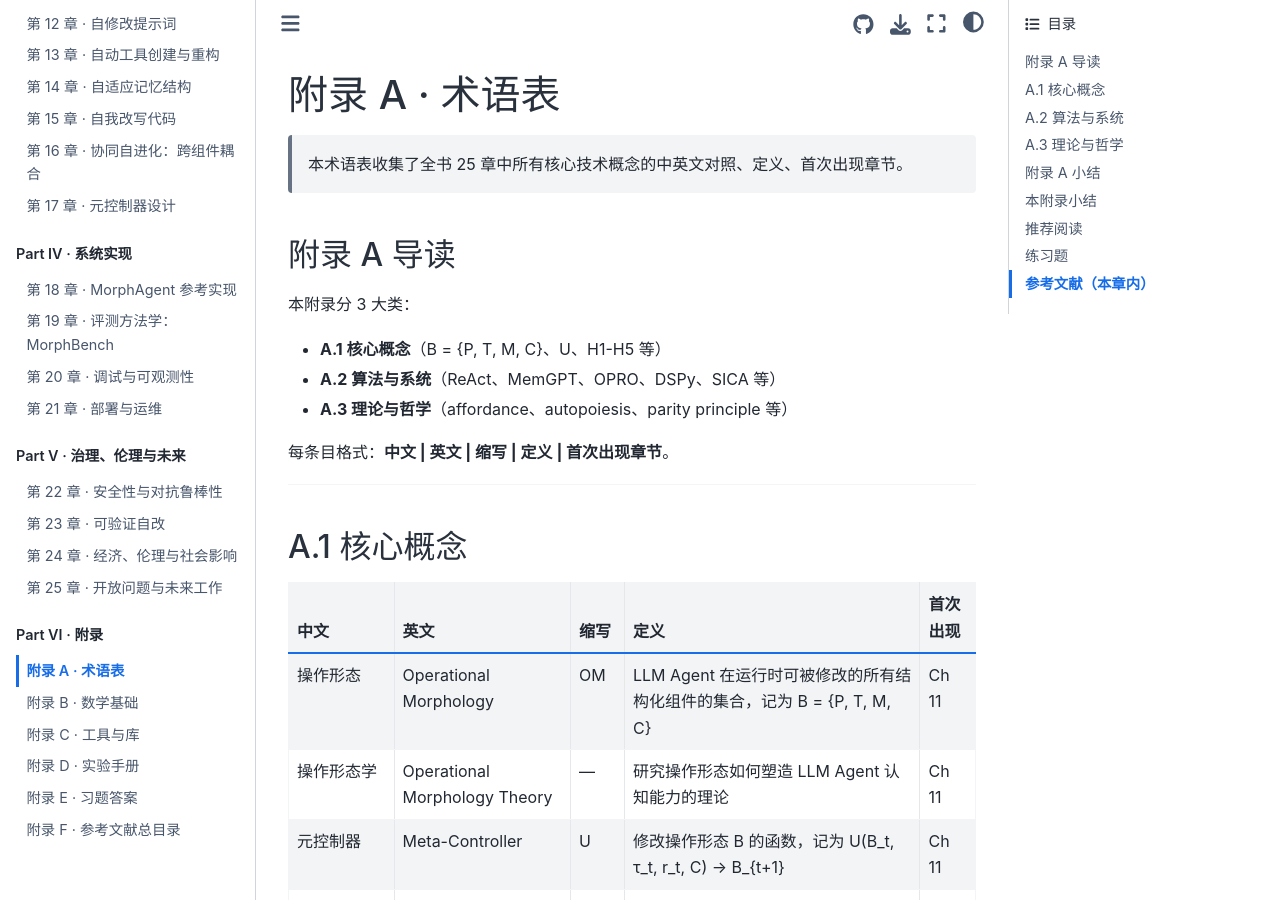
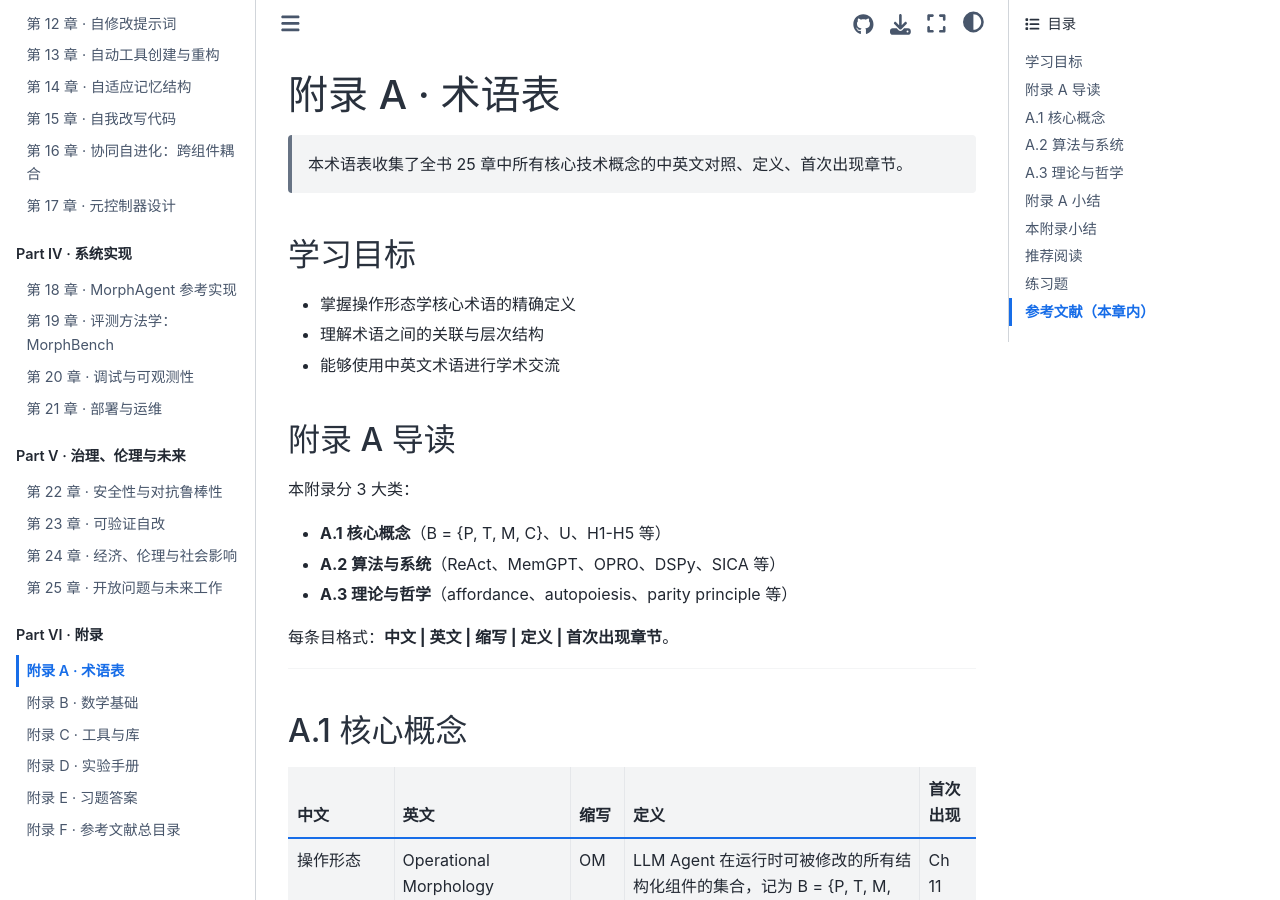
Before and after one commit to aidless/morphagent-textbook, a Jupyter Book: the page built from chapters/26-appendix-a-glossary.md, in a window 1280 px wide and 900 px high. Built offline with Jupyter Book 1.0.4 settings and Sphinx 7.4.7 and the Sphinx Book theme 1.1.4, drawn with Linux system fonts in a browser that asks for light colours.

Commit message:
v1.0: fix appendix frontmatter + update README to final release

```diff
--- a/chapters/26-appendix-a-glossary.md
+++ b/chapters/26-appendix-a-glossary.md
@@ -12,11 +12,23 @@
   - Definitions
   - Multilingual
   - Cross-Reference
+learning_objectives:
+  - "掌握操作形态学核心术语的精确定义"
+  - "理解术语之间的关联与层次结构"
+  - "能够使用中英文术语进行学术交流"
+prerequisites:
+  - "完成第1-25章主章节学习"
 ---
 
 # 附录 A · 术语表
 
 > 本术语表收集了全书 25 章中所有核心技术概念的中英文对照、定义、首次出现章节。
+
+## 学习目标
+
+- 掌握操作形态学核心术语的精确定义
+- 理解术语之间的关联与层次结构
+- 能够使用中英文术语进行学术交流
 
 ## 附录 A 导读
 
```
